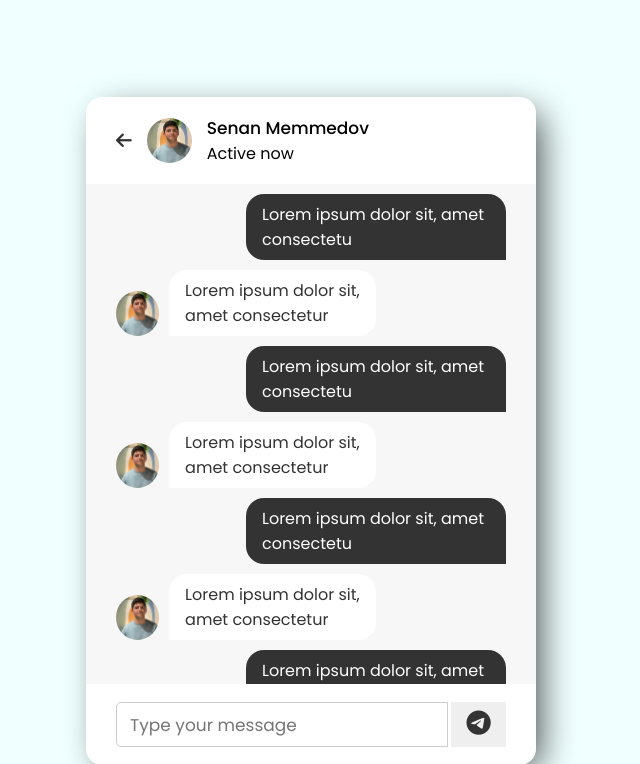
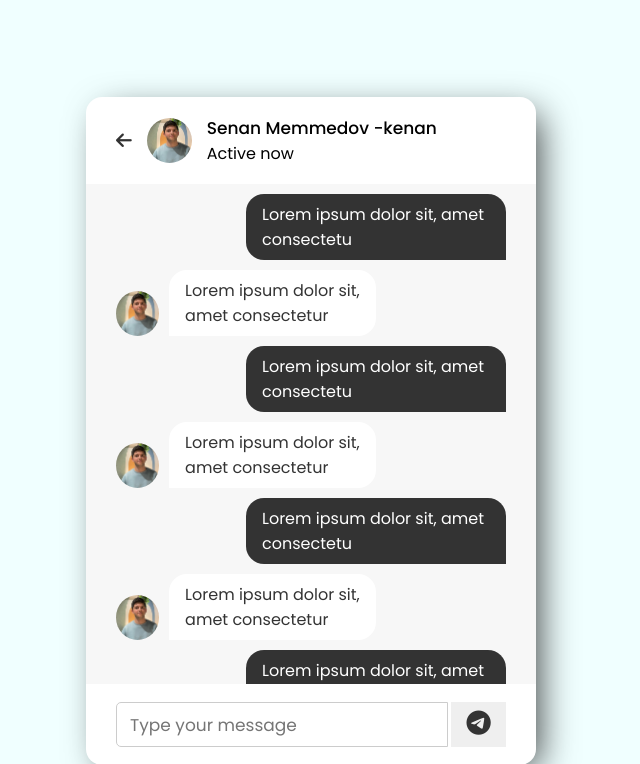
Before and after one commit to Senan747/live-chat-php, a PHP site: page /chat.php in a window 1280 px wide. Shown: the top 764 px of the page, without its empty margins (329-969 px from the left). Run offline with PHP 8.4, Linux system fonts and the light colour scheme.

Commit message:
first fork commit

```diff
--- a/chat.php
+++ b/chat.php
@@ -26,7 +26,7 @@
           <a href="#" class="back-icon"><i class="fas fa-arrow-left"></i></a>
           <img src="profile.jpeg" alt="" />
           <div class="details">
-            <span>Senan Memmedov</span>
+            <span>Senan Memmedov -kenan</span>
             <p>Active now</p>
           </div>
         </header>
```
